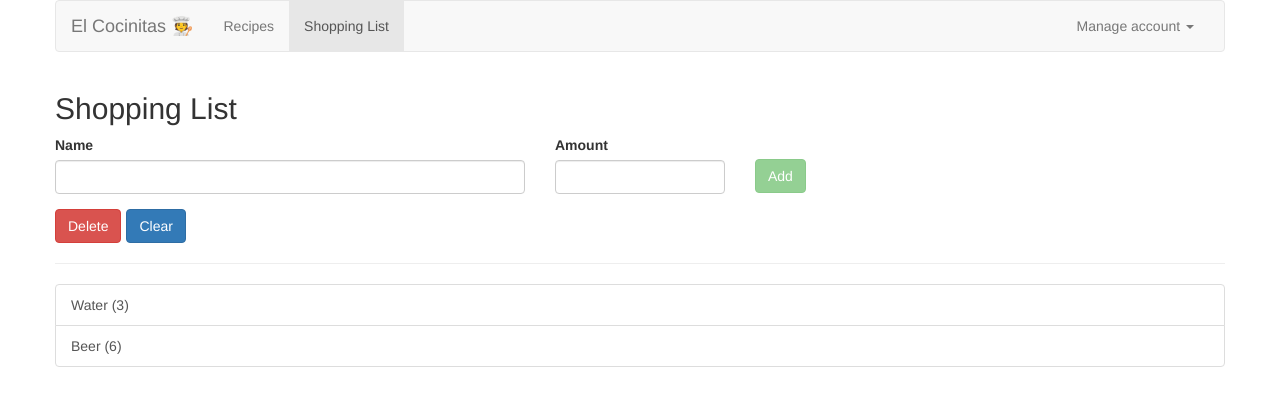
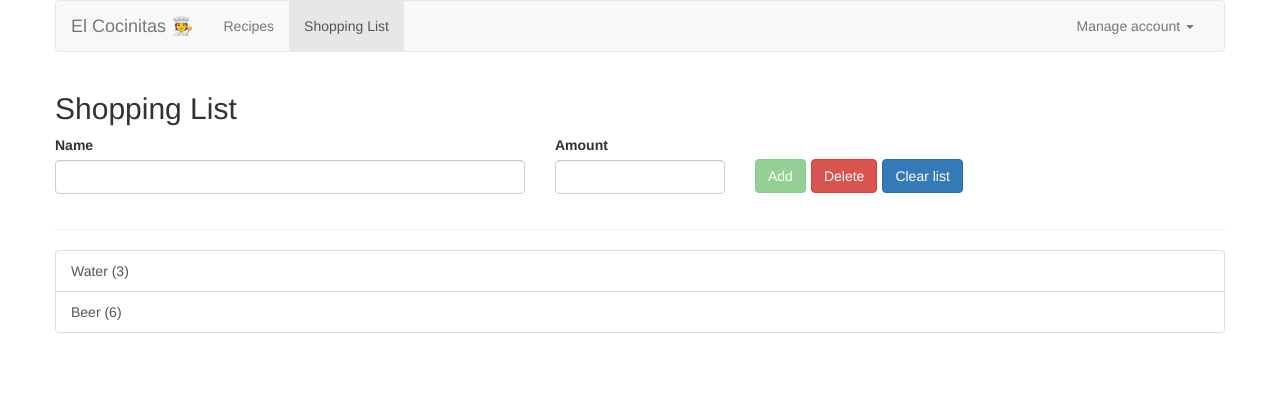
Before and after one commit to iamnachoj/CocinitasApp, an Angular app: page /shopping-list in a window 1280 px wide. Shown: the top 406 px of the page. Built offline with nearby package versions, Linux system fonts and the light colour scheme.

Commit message:
add update/add ingreientes in the form

```diff
--- a/src/app/components/shopping-list/shopping-list-component.ts
+++ b/src/app/components/shopping-list/shopping-list-component.ts
@@ -1,4 +1,4 @@
-import {Component, OnChanges, OnDestroy, OnInit} from '@angular/core';
+import {AfterContentInit, AfterViewInit, Component, OnDestroy, OnInit, Output} from '@angular/core';
 import {Ingredient} from "../../shared/ingredient.model";
 import {ShoppingListService} from "./shopping-list.service";
 import {Subscription} from "rxjs";
@@ -22,6 +22,6 @@ export class ShoppingListComponent implements OnInit, OnDestroy{
     }
 
     onEditItem(index: number) {
-        this.shoppingListService.startedEditing.next(index);
+        this.shoppingListService.startedEditing.next(index)
     }
 }
--- a/src/app/components/shopping-list/shopping-list-edit/shopping-list-edit.component.css
+++ b/src/app/components/shopping-list/shopping-list-edit/shopping-list-edit.component.css
@@ -1,4 +1,4 @@
-.submitButton {
+.console-panel {
     margin-top: 24px;
 }
 .mr-5 {
--- a/src/app/components/shopping-list/shopping-list-edit/shopping-list-edit.component.html
+++ b/src/app/components/shopping-list/shopping-list-edit/shopping-list-edit.component.html
@@ -10,16 +10,12 @@
                     <label for="amount">Amount</label>
                     <input type="text" id="amount" class="form-control" name="amount" required ngModel>
                 </div>
-                <div class="col-sm-2">
-                    <button class="btn btn-success submitButton mr-5" type="submit" [disabled]="!f.valid">Add</button>
+                <div class="col-sm-4 console-panel">
+                    <button class="btn btn-success mr-5" type="submit" [disabled]="!f.valid">{{editMode ? 'Update' : 'Add'}}</button>
+                    <button class="btn btn-danger mr-5" type="button">Delete</button>
+                    <button class="btn btn-primary mr-5" type="button">Clear list</button>
                 </div>
             </form>
         </div>
-        <div class="row">
-            <div class="col-xs-12">
-                <button class="btn btn-danger mr-5" type="button">Delete</button>
-                <button class="btn btn-primary mr-5" type="button">Clear</button>
-            </div>
-        </div>
     </div>
 </div>
--- a/src/app/components/shopping-list/shopping-list-edit/shopping-list-edit.component.ts
+++ b/src/app/components/shopping-list/shopping-list-edit/shopping-list-edit.component.ts
@@ -1,6 +1,8 @@
-import {Component, OnDestroy, OnInit} from '@angular/core';
-import {Subscription} from "rxjs";
+import {Component, OnDestroy, OnInit, Input, ViewChild} from '@angular/core';
+import {Observable, Subscription} from "rxjs";
 import {ShoppingListService} from "../shopping-list.service";
+import {Ingredient} from "../../../shared/ingredient.model";
+import {NgForm} from "@angular/forms";
 
 @Component({
   selector: 'app-shopping-list-edit',
@@ -8,22 +10,35 @@ import {ShoppingListService} from "../shopping-list.service";
   styleUrls: ['./shopping-list-edit.component.css']
 })
 export class ShoppingListEditComponent implements OnInit, OnDestroy {
+  @ViewChild('f', {static: false}) shoppingListForm: NgForm;
   subscription: Subscription
   editMode = false;
   editedItemIndex: number;
+  editedItem: Ingredient;
+
   constructor(private shoppingListService: ShoppingListService) {}
 
   ngOnInit() {
     this.subscription = this.shoppingListService.startedEditing
            .subscribe((index: number) => {
+             this.editMode = true;
              this.editedItemIndex = index;
-             this.editMode = true;
+             this.editedItem = this.shoppingListService.getIngredient(index);
+             this.shoppingListForm.setValue({
+               name: this.editedItem.name,
+               amount: this.editedItem.amount
+             })
            });
   }
   onSubmit(form){
     const name = form.value.name;
     const amount = form.value.amount;
-    this.shoppingListService.insertNewIngredient({name, amount})
+      if(this.editMode){
+        this.shoppingListService.updateIngredient(this.editedItemIndex, {name, amount})
+      } else {
+        this.shoppingListService.insertNewIngredient({name, amount});
+      }
+    this.editMode = false;
     form.reset();
   }
   ngOnDestroy(){
--- a/src/app/components/shopping-list/shopping-list.service.ts
+++ b/src/app/components/shopping-list/shopping-list.service.ts
@@ -9,10 +9,15 @@ import {Subject} from "rxjs";
 export class ShoppingListService {
     ingredientsChanged = new Subject<Ingredient[]>()
     startedEditing = new Subject<number>()
+    showForm = false;
     private ingredients: Ingredient[] = [
         new Ingredient('Water', 3),
         new Ingredient('Beer', 6)
     ]
+
+   getIngredient(index: number){
+        return this.ingredients[index]
+   }
    getIngredients(){
        return this.ingredients.slice();
    }
@@ -24,5 +29,8 @@ export class ShoppingListService {
         this.ingredients.push(...ingredients)
         this.ingredientsChanged.next(this.ingredients.slice());
    }
-
+   updateIngredient(index: number, newIngredient: Ingredient){
+     this.ingredients[index] = newIngredient;
+     this.ingredientsChanged.next(this.ingredients.slice())
+   }
 }
```
